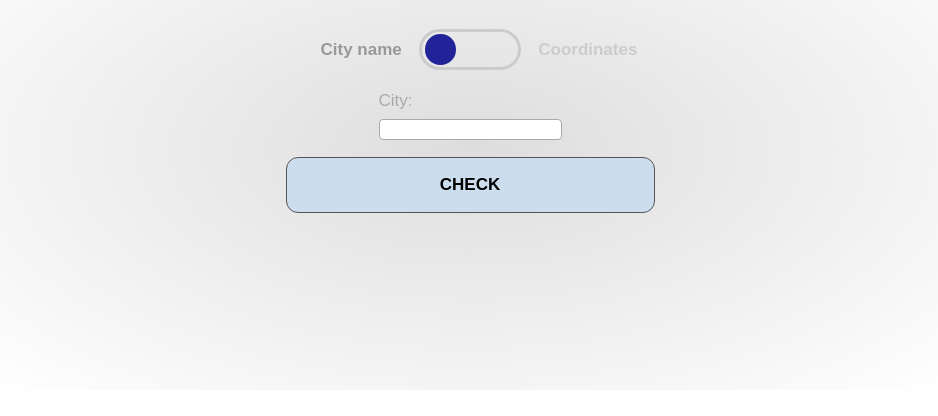
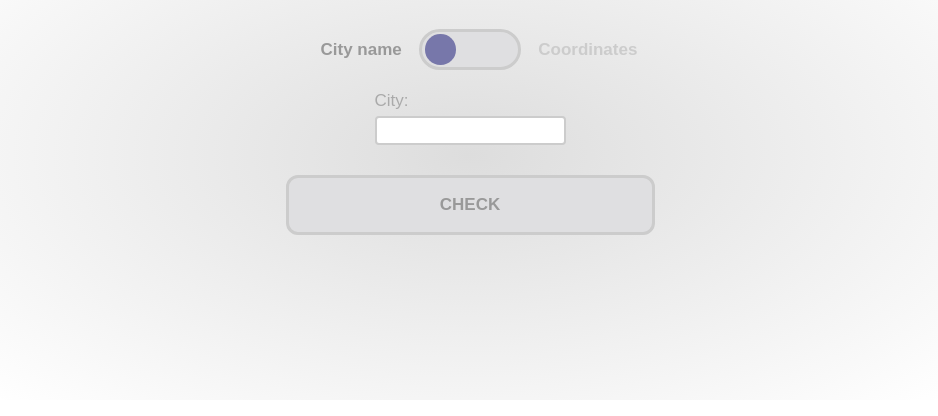
Before and after one commit to mustevenplay/weather-app, a website built with Parcel: page src/index.html in a window 1280 px wide. Shown: the part 90-506 px from the top of the page, without its empty margins (170-1108 px from the left). Built offline with nearby package versions, Linux system fonts and the light colour scheme; no server answers.

Commit message:
Style changes
Some minor size changes, and several color changes.

```diff
--- a/src/index.css
+++ b/src/index.css
@@ -54,6 +54,7 @@ main > h1 {
 }
 
 #query-switch {
+  background-color: #DFDFE1;
   display: flex;
   width: 6rem;
   align-items: center;
@@ -70,7 +71,7 @@ main > h1 {
 
 #query-switch > div {
   margin: 0 .2rem;
-  background-color: #229;
+  background-color: #77A;
   height: 1.8rem;
   width: 1.8rem;
   border-radius: 50%;
@@ -78,7 +79,7 @@ main > h1 {
 }
 
 #query-switch:hover > div {
-  background-color: #44B;
+  background-color: #55B;
 }
 
 #controls {
@@ -89,38 +90,41 @@ main > h1 {
 }
 
 #controls input {
-  margin-top: 8px;
-  color: #666;
+  box-sizing: border-box;
+  width: 100%;
+  margin-top: 5px;
+  color: #AAA;
   font-size: .8rem;
-  padding: 2px;
-  border: 1px solid #AAA;
+  padding: 5px;
+  border: 2px solid #CCC;
   border-radius: 4px;
   display: block;
 }
 
 #coordinate-submit {
+  color: #999;
   display: block;
   width: 100%;
-  margin-top: 1rem;
+  margin-top: 1.8rem;
   padding: 1rem;
   font: bold 1rem sans-serif;
   text-transform: uppercase;
-  background-color: #CDE;
-  border: 1px solid #555;
+  background-color: #DFDFE1;
+  border: 3px solid #CCC;
   border-radius: 12px;
   cursor: pointer;
 }
 
 #coordinate-submit:hover {
-  box-shadow: 0 0 10px #55C8 inset;
+  box-shadow: 0 0 8px #8888 inset;
 }
 
 #coordinate-submit:active {
-  box-shadow: 0 0 10px #0008 inset;
+  box-shadow: 0 0 8px #66C8 inset;
 }
 
 #query-content {
-  margin-top: 1.8rem;
+  margin-top: 1.1rem;
   padding: 1.1rem;
   text-align: center;
   display: flex;
```
